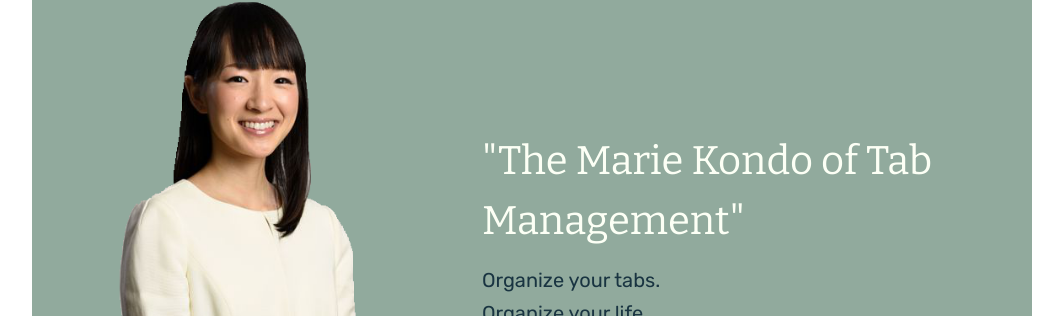
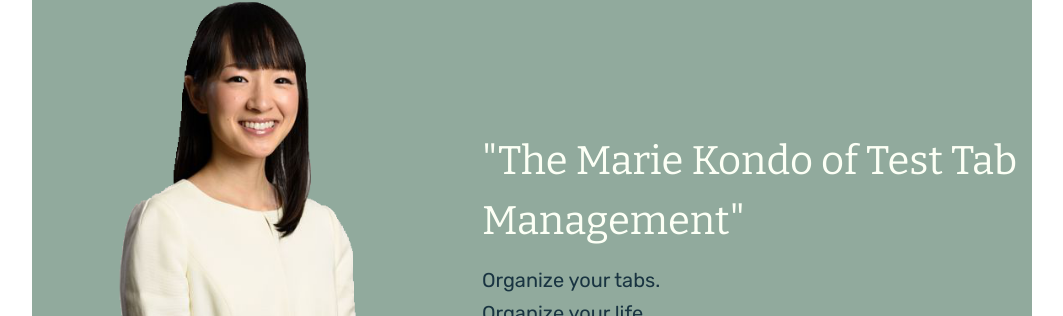
Before and after one commit to tabless-thursday/Tabless-Thursday-Rory, a plain HTML site: page index.html in a window 1280 px wide. Shown: the part 204-520 px from the top of the page, without its empty margins (108-1171 px from the left). Drawn offline with nearby package versions, Linux system fonts and the light colour scheme.

Commit message:
testing nelify udate connection

```diff
--- a/index.html
+++ b/index.html
@@ -35,7 +35,7 @@
         <section class="main">
             <img class="landing-image" src="assets/marie_kondo.PNG" alt="Tabless Thursday Sparks Joy">
             <div class="main-intro">
-                <h1>"The Marie Kondo of Tab Management"</h1>
+                <h1>"The Marie Kondo of Test Tab Management"</h1>
                 <p>Organize your tabs.</p>
                 <p>Organize your life.</p>
                 <button class="btn"><a href="https://tabless-thursday.firebaseapp.com/authenticate">Spark Tabbing Joy</a></button>
```
